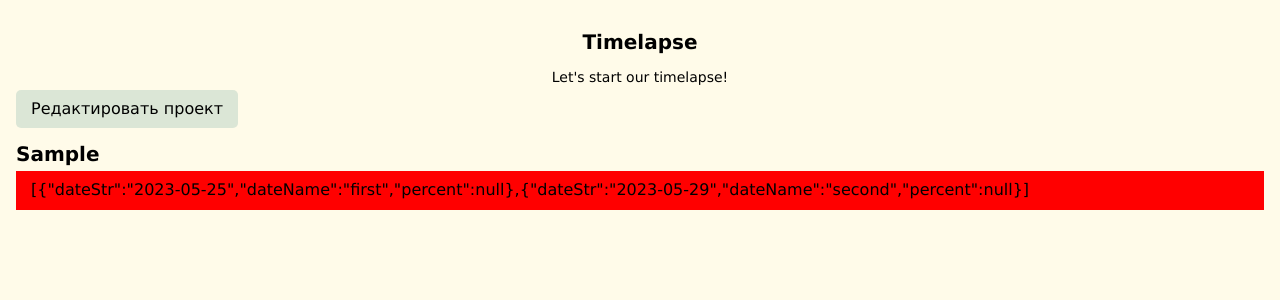
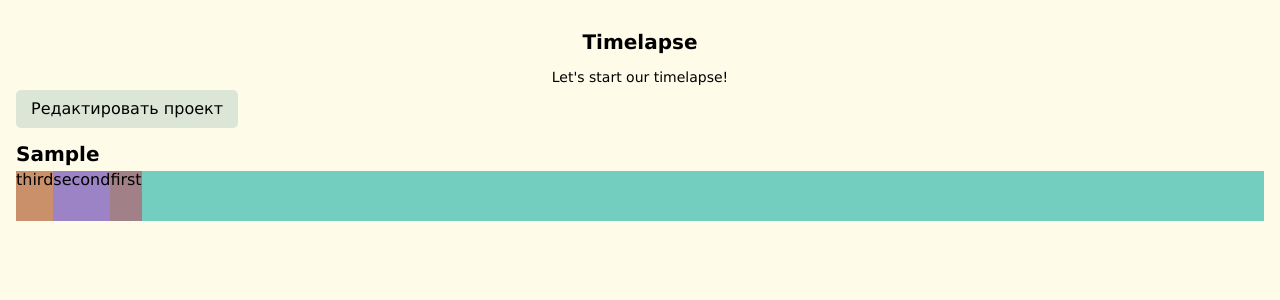
Before and after one commit to ann4ann/Timelapse, a React (Create React App) app: page / in a window 1280 px wide. Both pictures are taken after typing "Sample", "2020-01-15", "2020-01-15" into the empty fields and a click on the button "Let's timelapse!". Shown: the top 300 px of the page. Built offline with nearby package versions, Linux system fonts and the light colour scheme.

Commit message:
added timelapse scale with colored blocks of stages

```diff
--- a/package.json
+++ b/package.json
@@ -10,6 +10,7 @@
     "@types/node": "^16.18.32",
     "@types/react": "^18.2.7",
     "@types/react-dom": "^18.2.4",
+    "lodash": "^4.17.21",
     "react": "^18.2.0",
     "react-dom": "^18.2.0",
     "react-scripts": "5.0.1",
@@ -39,5 +40,8 @@
       "last 1 firefox version",
       "last 1 safari version"
     ]
+  },
+  "devDependencies": {
+    "@types/lodash": "^4.14.195"
   }
 }
--- a/src/App.tsx
+++ b/src/App.tsx
@@ -10,12 +10,16 @@ import {ProjectInfo} from "./app/components/ui/ProjectInfo/ProjectInfo";
 
 const dates: date[] = [
     {
-        dateStr: "2023-05-25",
-        dateName: "first"
+        dateStr: "2023-05-24",
+        dateName: "third"
     },
     {
-        dateStr: "2023-05-29",
+        dateStr: "2023-05-20",
         dateName: "second"
+    },
+    {
+        dateStr: "2023-05-15",
+        dateName: "first"
     },
 ]
 //===========================================
@@ -26,7 +30,7 @@ function App() {
     const [projectData, setProjectData] = useState<project>({
         startDate: "",
         endDate: "",
-        projectName: ""
+        projectName: "",
     })
 
     useEffect(() => {
@@ -45,7 +49,6 @@ function App() {
             })
         })
     }
-
     const submitFormHandler = (e: FormEvent<HTMLFormElement>) => {
         e.preventDefault();
         if (
--- a/src/app/components/ui/Timelapse/Timelapse.module.css
+++ b/src/app/components/ui/Timelapse/Timelapse.module.css
@@ -1,5 +1,6 @@
 .timelapse {
     width: 100%;
-    background-color: red;
-    padding: 10px 15px;
+    height: 50px;
+    background-color: var(--accent-color);
+    display: flex;
 }
--- a/src/app/components/ui/Timelapse/Timelapse.tsx
+++ b/src/app/components/ui/Timelapse/Timelapse.tsx
@@ -1,7 +1,8 @@
 import {memo} from "react";
 import cls from "./Timelapse.module.css"
-import {addPercentsToDates, countDaysBetweenDates} from "../../../utils/countDaysBetweenDates";
+import {addPercentsToDatesAndSort, timilapseDatesActions} from "../../../utils/timilapseDatesActions";
 import {date, project} from "../../../types/types";
+import {createRandomColor} from "../../../utils/createRandomColor";
 
 interface TimelapseProps {
     projectData: project,
@@ -14,12 +15,16 @@ export const Timelapse = memo((props: TimelapseProps) => {
         stages,
     } = props
 
-    const allDays = countDaysBetweenDates(projectData.startDate, projectData.endDate)
-    const arrWithPercents = addPercentsToDates(stages, projectData.startDate, allDays)
+    const daysFromStartToEnd = timilapseDatesActions(projectData.startDate, projectData.endDate)
+    const sortedArrWithPercents = addPercentsToDatesAndSort(stages, projectData.startDate, daysFromStartToEnd)
 
     return (
         <div className={cls.timelapse}>{
-            JSON.stringify(arrWithPercents)
+            sortedArrWithPercents.map(item => (
+                <div style={{width: `${item.absolutePercent}%`, backgroundColor: createRandomColor(), textAlign: "center"}}>
+                    {item.dateName}
+                </div>
+            ))
         }</div>
     )
 })
--- a/src/app/types/types.ts
+++ b/src/app/types/types.ts
@@ -2,6 +2,7 @@ export interface date {
     dateStr: string,
     dateName: string,
     percent?: number,
+    absolutePercent?: number,
 }
 
 export interface project {
--- a/src/app/utils/countDaysBetweenDates.ts
+++ /dev/null
@@ -1,26 +0,0 @@
-import {date} from "../types/types";
-
-
-export function countDaysBetweenDates(start: string, end: string):number {
-    const startDayMs = new Date(start)
-    const endDayMs = new Date(end)
-    const countDays = (endDayMs.getTime() - startDayMs.getTime())
-        / (1000 * 60 * 60 * 24)
-
-    return countDays
-}
-
-export function addPercentsToDates(
-    datesArr: date[],
-    start: string,
-    daysInProject: number
-): Required<date>[] {
-    const resultArr = datesArr.map((item) => {
-        const daysAfterStart = countDaysBetweenDates(start, item.dateStr)
-        const percent = Math.round(daysAfterStart / daysInProject * 100)
-        return ({...item, percent: percent})
-    })
-    // console.log(resultArr)
-
-    return resultArr
-}
--- /dev/null
+++ b/src/app/utils/createRandomColor.ts
@@ -0,0 +1,11 @@
+import {random} from "lodash"
+
+export function createRandomColor() {
+    const colorStr = `rgb(
+        ${random(100, 220)},
+        ${random(100, 220)},
+        ${random(100, 220)}
+    )`
+
+    return colorStr
+}
--- /dev/null
+++ b/src/app/utils/timilapseDatesActions.ts
@@ -0,0 +1,35 @@
+import {date} from "../types/types";
+import {sortBy} from "lodash"
+
+
+export function timilapseDatesActions(start: string, end: string):number {
+    const startDayMs = new Date(start)
+    const endDayMs = new Date(end)
+    const countDays = (endDayMs.getTime() - startDayMs.getTime())
+        / (1000 * 60 * 60 * 24)
+
+    return countDays
+}
+
+export function addPercentsToDatesAndSort(
+    datesArr: date[],
+    start: string,
+    daysInProject: number
+): Required<date>[] {
+    const arrWithPercents = datesArr.map((item) => {
+        const daysAfterStart = timilapseDatesActions(start, item.dateStr)
+        const percent = Math.round(daysAfterStart / daysInProject * 100)
+        return ({...item, percent: percent})
+    })
+    const sortedArr = sortBy(arrWithPercents, o => o.percent)
+    const resultArr = sortedArr.map((item, index) => {
+        if (index === 0 ) {
+            return ({...item, absolutePercent: item.percent})
+        }
+        const absolutePercent = item.percent - sortedArr[index - 1].percent
+        return ({...item, absolutePercent: absolutePercent})
+    })
+    console.log(sortedArr)
+
+    return resultArr
+}
```
Also changed, not shown: 1 other file (tests, documents, lock files or other folders).
